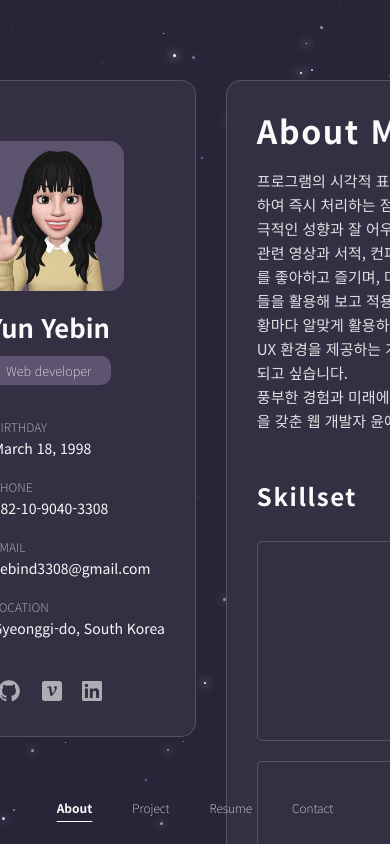
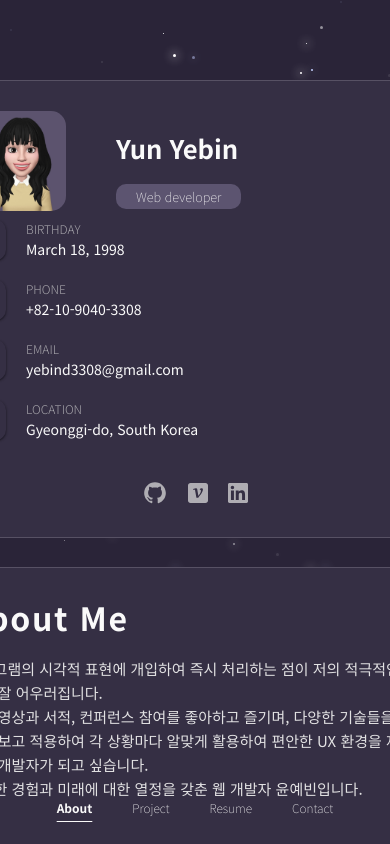
Before and after one commit to YebinYun/portfolio-dev, a React (Create React App) app: page / in a window 390 px wide. Built offline with nearby package versions, Linux system fonts and the light colour scheme; some icons are missing.

Commit message:
style: Responsive Web styling

```diff
--- a/src/App.css
+++ b/src/App.css
@@ -7,8 +7,10 @@
     width: 100%;
     top: 60px;
     display: flex;
-    justify-content: center;
+    flex-direction: column;
+    align-items: center;
     gap: 30px;
+    transition: all 0.5s ease;
   }
 }
 
@@ -19,7 +21,10 @@
     justify-content: center;
     main {
       max-width: 1200px;
-      height: calc(100% - 80px);
+      flex-direction: row;
+      align-items: flex-start;
+      justify-content: center;
+      /* height: calc(100% - 80px); */
     }
   }
 }
--- a/src/components/Contents/index.css
+++ b/src/components/Contents/index.css
@@ -1,3 +1,4 @@
+/* @media screen and (min-width: 1023px) {} */
 .contents {
   position: relative;
   padding: 30px;
@@ -5,13 +6,28 @@
   background: #352f44;
   border: 1px solid #dbd8e334;
   border-radius: 15px;
-  min-width: 75%;
-  width: 75%;
+  width: 520px;
+  transition: width 0.5s ease;
 
-  .contentTitle {
+  .content-title {
     font-size: 32px;
     font-weight: 600;
     letter-spacing: 0.1rem;
     margin-bottom: 20px;
   }
 }
+
+/* 1024 ~ 1399까지 */
+@media screen and (min-width: 1024px) and (max-width: 1399px) {
+  .contents {
+    width: 950px;
+  }
+}
+
+/* 1400 ~ */
+@media screen and (min-width: 1400px) {
+  .contents {
+    min-width: 75%;
+    width: 75%;
+  }
+}
--- a/src/components/Contents/index.tsx
+++ b/src/components/Contents/index.tsx
@@ -7,10 +7,10 @@ interface MainContentProps {
 
 const MainContentComponent = ({ isSection }: MainContentProps) => (
   <article className="contents">
-    <h2 className="contentTitle">
+    <h2 className="content-title">
       {isSection.title === "About" ? "About Me" : isSection.title}
     </h2>
-    <div className="contentComponent">{isSection.component}</div>
+    <div className="content-component">{isSection.component}</div>
   </article>
 );
 
--- a/src/components/Navbar/index.css
+++ b/src/components/Navbar/index.css
@@ -2,7 +2,7 @@
 @media screen and (min-width: 1023px) {
 }
 .navbar {
-  z-index: 1;
+  z-index: 9;
   position: fixed;
   bottom: 0;
   right: 50%;
--- a/src/components/Sidebar/index.css
+++ b/src/components/Sidebar/index.css
@@ -1,40 +1,47 @@
+/* @media screen and (min-width: 1023px) {} */
 .sidebar {
-  position: sticky;
-  top: 80px;
+  width: 520px;
   padding: 30px;
-  height: max-content;
-  width: max-content;
   background: #352f44;
   border: 1px solid #dbd8e334;
   border-radius: 15px;
-  text-align: center;
+  transition: width 0.5s ease;
 
-  > .profile {
-    padding: 30px 0;
-    > .profileImage {
+  .profile {
+    display: flex;
+    align-items: center;
+    gap: 50px;
+
+    > .profile-image {
       border-radius: 15px;
-      width: 150px;
+      width: 100px;
     }
-    > .profileName {
+
+    > .profile-text {
+      display: flex;
+      flex-direction: column;
+
+      > .profile-name {
         font-size: 1.6rem;
         margin: 20px 0;
       }
-    > .profileTitle {
+      > .profile-title {
         font-size: 0.8rem;
         background: #5c5470;
         padding: 5px 20px;
         border-radius: 10px;
       }
     }
+  }
 
-  > .informationList {
+  > .information-list {
     width: max-content;
 
-    > .informationItem {
+    > .information-item {
       display: flex;
       align-items: center;
 
-      > .informationIcon {
+      > .information-icon {
         margin: 10px 20px 10px 0;
         padding: 10px;
         border-radius: 10px;
@@ -43,18 +50,18 @@
         transition: all 0.3s cubic-bezier(0.25, 0.8, 0.25, 1);
       }
 
-      > .informationWrap {
+      > .information-wrap {
         display: flex;
         gap: 5px;
         flex-direction: column;
         align-items: flex-start;
 
-        > .informationTilte {
+        > .information-tilte {
           font-size: 12px;
           font-weight: 300;
           color: #d6d6d6b2;
         }
-        > .informationContent {
+        > .information-content {
           font-size: 14px;
           font-weight: 500;
         }
@@ -62,22 +69,51 @@
     }
   }
 
-  > .linkList {
+  > .link-list {
     display: flex;
     justify-content: center;
     align-items: center;
     padding-top: 30px;
 
-    > .linkItem {
+    > .link-item {
       padding: 0 10px;
 
-      .linkIcon {
+      .link-icon {
         transition: filter 0.2s;
       }
-      .linkIcon:hover {
+      .link-icon:hover {
         filter: invert(0%) sepia(1%) saturate(7463%) hue-rotate(219deg)
           brightness(90%) contrast(100%);
       }
     }
   }
 }
+
+/* 1024 ~ 1399까지 */
+@media screen and (min-width: 1024px) and (max-width: 1399px) {
+  .sidebar {
+    width: 950px;
+  }
+}
+
+/* 1400 ~ */
+@media screen and (min-width: 1400px) {
+  .sidebar {
+    position: sticky;
+    top: 80px;
+    height: max-content;
+    width: max-content;
+    text-align: center;
+
+    > .profile {
+      flex-direction: column;
+      padding: 30px 0;
+      gap: 0;
+
+      > .profile-image {
+        border-radius: 15px;
+        width: 150px;
+      }
+    }
+  }
+}
--- a/src/components/Sidebar/index.tsx
+++ b/src/components/Sidebar/index.tsx
@@ -7,31 +7,37 @@ const SideBarComponent = () => {
     <article className="sidebar">
       <div className="profile">
         <img
-          className="profileImage"
+          className="profile-image"
           src={process.env.PUBLIC_URL + "/assets/profile.jpg"}
           alt="profile"
         />
-        <h2 className="profileName">Yun Yebin</h2>
-        <span className="profileTitle">Web developer</span>
+        <div className="profile-text">
+          <h2 className="profile-name">Yun Yebin</h2>
+          <span className="profile-title">Web developer</span>
+        </div>
       </div>
 
-      <ul className="informationList">
+      <ul className="information-list">
         {INFORMATION_LIST.map((list) => (
-          <li className="informationItem" key={list.title}>
-            <img className="informationIcon" src={list.icon} alt={list.title} />
-            <div className="informationWrap">
-              <p className="informationTilte">{list.title} </p>
-              <p className="informationContent">{list.content} </p>
+          <li className="information-item" key={list.title}>
+            <img
+              className="information-icon"
+              src={list.icon}
+              alt={list.title}
+            />
+            <div className="information-wrap">
+              <p className="information-tilte">{list.title} </p>
+              <p className="information-content">{list.content} </p>
             </div>
           </li>
         ))}
       </ul>
 
-      <ul className="linkList">
+      <ul className="link-list">
         {LINK_LIST.map((list) => (
-          <li className="linkItem" key={list.title}>
+          <li className="link-item" key={list.title}>
             <a href={list.link} target="_blank" rel="noreferrer">
-              <img className="linkIcon" src={list.icon} alt={list.title} />
+              <img className="link-icon" src={list.icon} alt={list.title} />
             </a>
           </li>
         ))}
```
Lines whose indentation alone changed are shown as unchanged.
